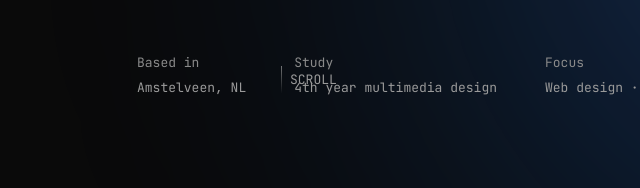
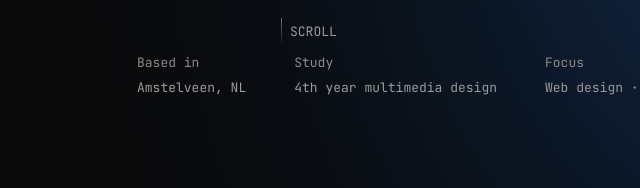
Before and after one commit to Joep2307/Joep-Groenteman-portfolio, a plain HTML site: page index.html in a window 1280 px wide. Shown: the part 566-754 px from the top of the page, 7-647 px from the left. Drawn offline with Linux system fonts and the light colour scheme.

Commit message:
Update index.html

```diff
--- a/index.html
+++ b/index.html
@@ -287,7 +287,7 @@
 
         .scroll-cue {
             position: absolute;
-            bottom: 2rem;
+            bottom: 5rem;
             left: 3rem;
             z-index: 2;
             font-family: var(--mono);
```
